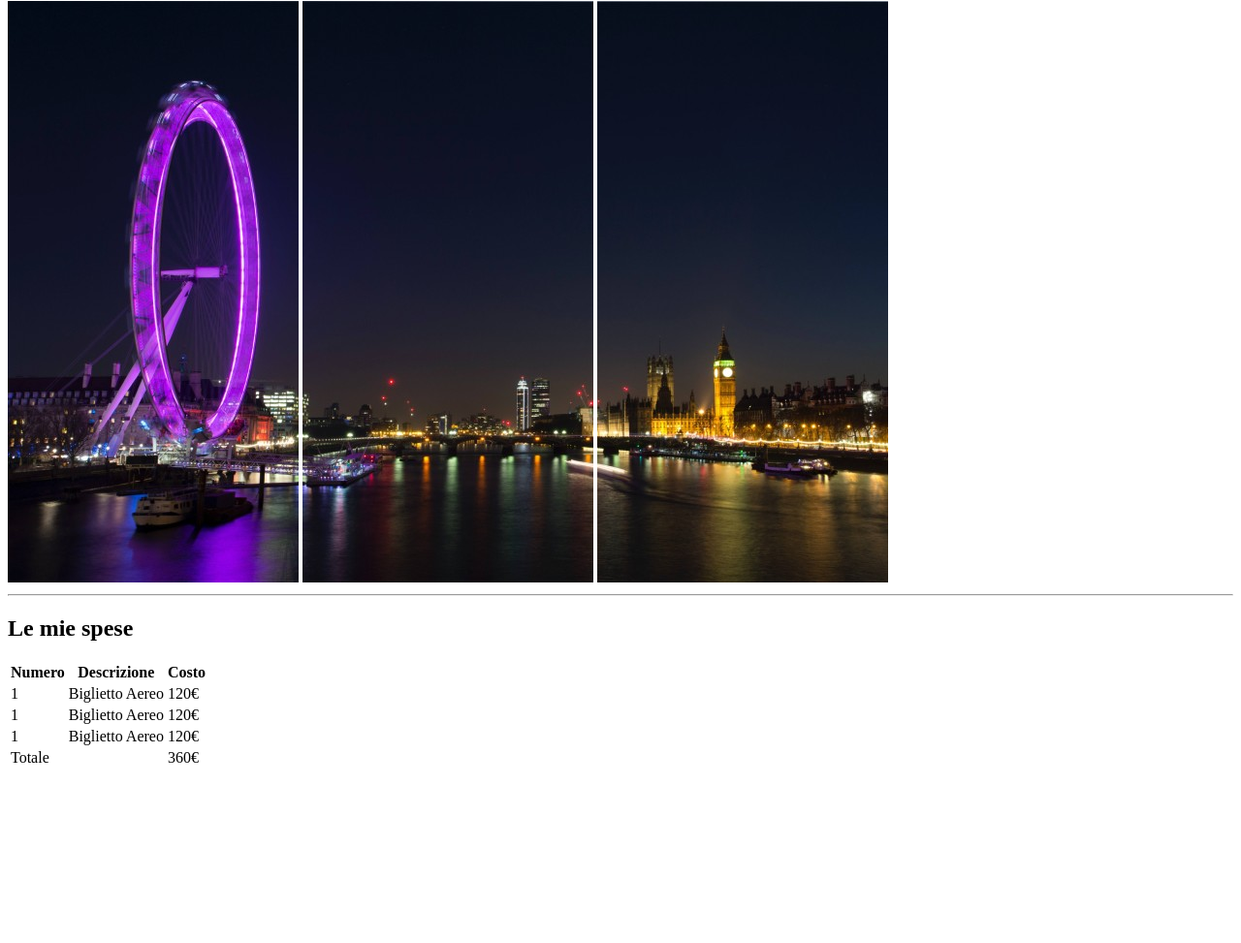
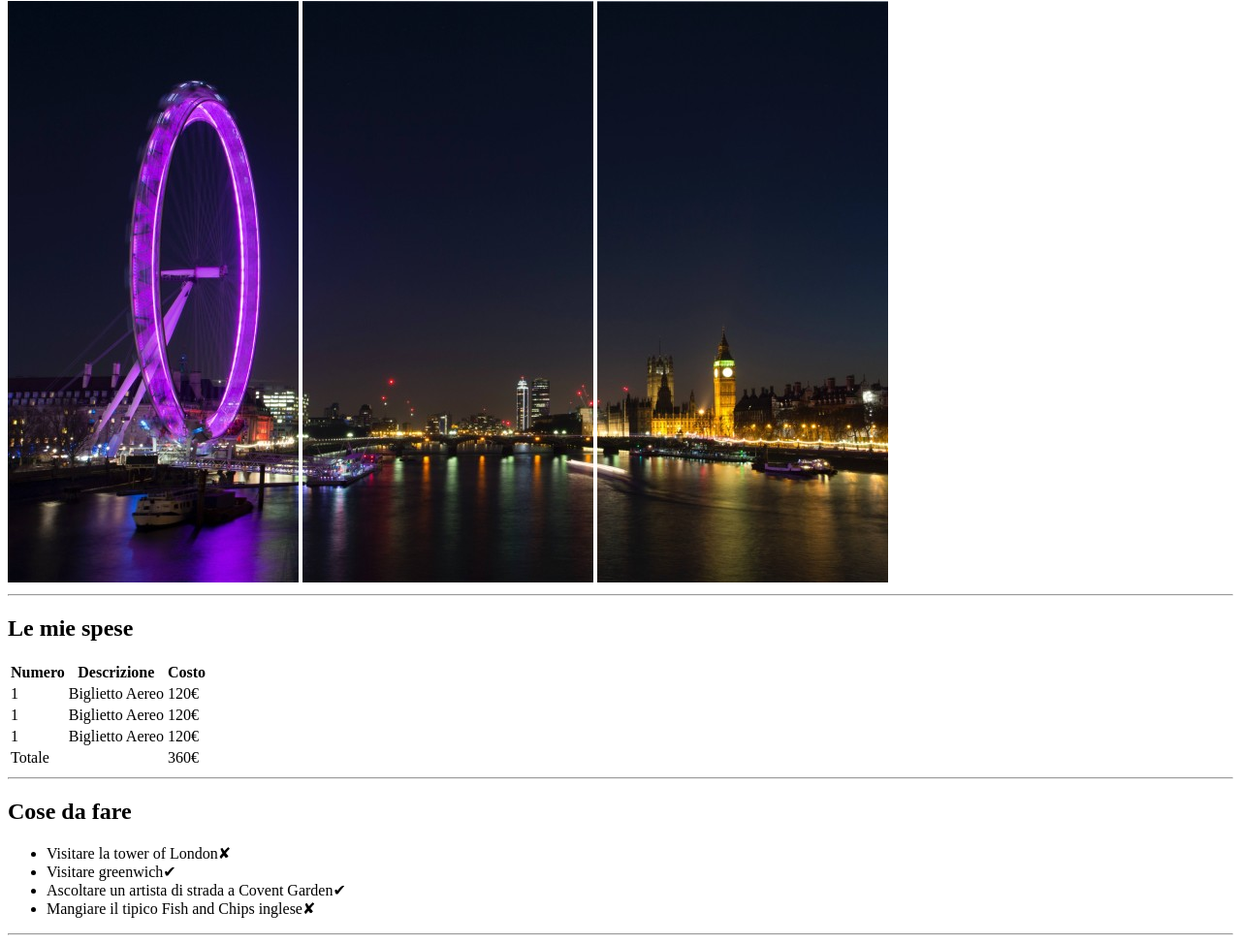
Before and after one commit to Stefano009/html-london-trip, a plain HTML site: page index.html in a window 1280 px wide. Shown: the part 79-1052 px from the top of the page at 97% size. Before the commit the page ends 881 px from the top, so only its background shows below. Drawn offline with Linux system fonts and the light colour scheme.

Commit message:
To do List con caratteri speciali

```diff
--- a/index.html
+++ b/index.html
@@ -68,8 +68,24 @@
                 <!-- /fine tabella -->
 
             </table>
+
+            <hr>
         </section>
         <!-- /sezione tabella spese -->
+
+        <!-- to do list -->
+        <section>
+            <h2>Cose da fare</h2>
+            <ul>
+                <li>Visitare la tower of London&#10008;</li>
+                <li>Visitare greenwich&#10004;</li>
+                <li>Ascoltare un artista di strada a Covent Garden&#10004;</li>
+                <li>Mangiare il tipico Fish and Chips inglese&#10008;</li>
+            </ul>
+            <hr>
+        </section>
+        <!-- /to do list -->
+
 
 
 
```
